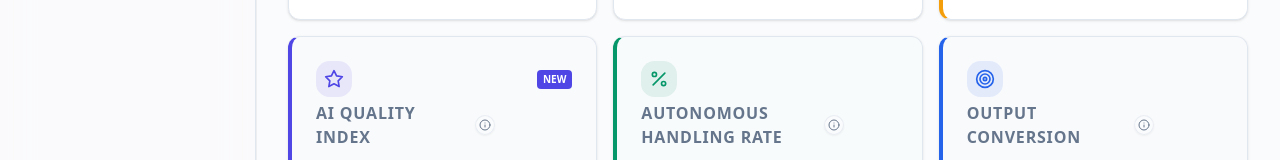
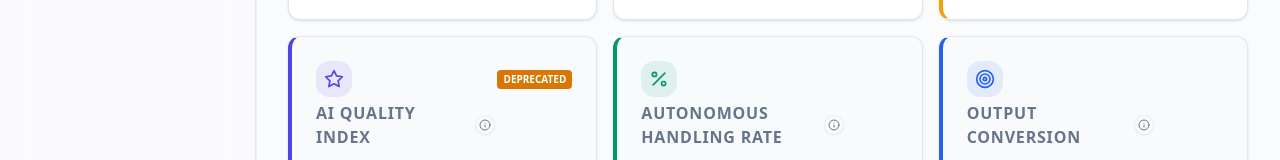
Before and after one commit to SawabP/arabia_insurance_dashboard, a Next.js app: page / in a window 1280 px wide. Shown: the part 286-446 px from the top of the page. Built offline with nearby package versions, Linux system fonts and the light colour scheme; no server answers; the database is empty.

Commit message:
Mark AI quality index card as deprecated

```diff
--- a/src/app/page.tsx
+++ b/src/app/page.tsx
@@ -174,7 +174,12 @@ export default async function DashboardPage({ searchParams }: DashboardPageProps
                             <div className="p-2 bg-indigo-600/10 rounded-lg text-indigo-600 transition-colors group-hover:bg-indigo-600 group-hover:text-white">
                                 <Star className="h-5 w-5" />
                             </div>
-                            <span className="text-[10px] font-bold bg-indigo-600 text-white px-1.5 py-0.5 rounded">NEW</span>
+                            <span
+                                className="text-[10px] font-bold bg-amber-600 text-white px-1.5 py-0.5 rounded cursor-help"
+                                title="Deprecated: this card will be replaced by the AI-as-a-Judge cumulative score based on averaged conversation grading metrics."
+                            >
+                                DEPRECATED
+                            </span>
                         </div>
                         <div className="flex flex-col gap-1">
                             <div className="flex items-center justify-between">
```
